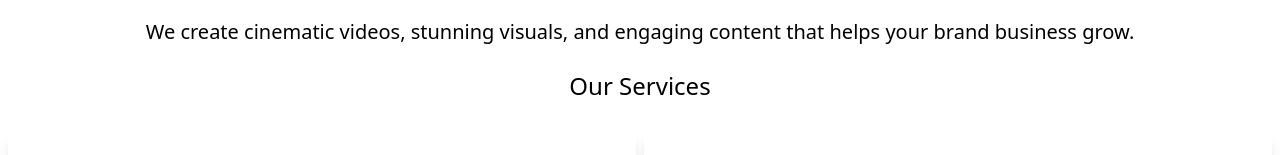
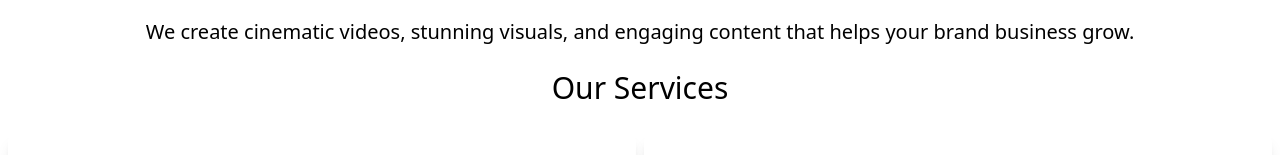
Before and after one commit to yug1307/grow-peak-media-100, a React (Vite) app: page / in a window 1280 px wide. Shown: the part 138-293 px from the top of the page. Built offline with nearby package versions, Linux system fonts and the light colour scheme.

Commit message:
Update App.jsx

```diff
--- a/src/App.jsx
+++ b/src/App.jsx
@@ -27,7 +27,7 @@ function App() {
         </p>
       </main>
 
-      <h2 className="text-2xl text-center mt-5 mb-5">Our Services</h2>
+      <h2 className="text-3xl text-center mt-5 mb-5">Our Services</h2>
       <section className="grid grid-cols-2 md:grid-cols-4 gap-2 p-2 mb-5">
         <div className="bg-white shadow-lg rounded-lg p-6 hover:shadow-xl hover:bg-blue-300 transition text-center">
           <PiVideoCameraFill className="video"/>Video Production
```
